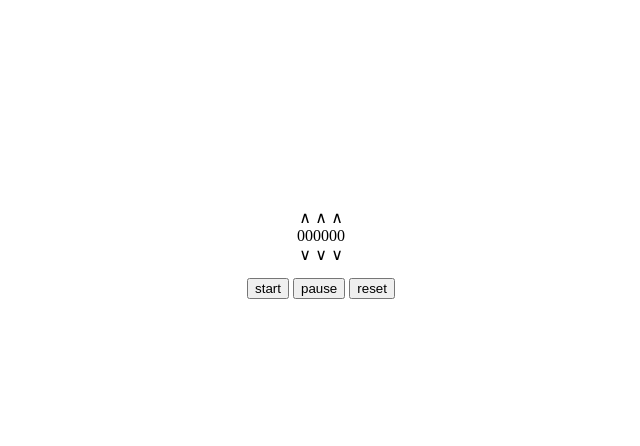
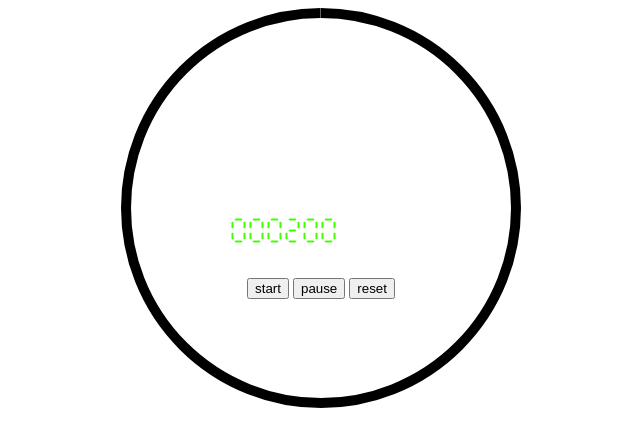
Before and after one commit to sspringer82/timer, a plain HTML site: page index.html in a window 1280 px wide. Shown: the whole page, without its empty margins (319-959 px from the left). Drawn offline with Linux system fonts and the light colour scheme.

Commit message:
Show digital numbers

```diff
--- a/index.html
+++ b/index.html
@@ -11,21 +11,7 @@
         <div id="container">
             <canvas id="timer" height="400" width="400"></canvas>
             <div id="display">
-                <div>
-                    <div data-modify-time='{"type": "hours", "direction": "up"}'>∧</div>
-                    <div id="hoursValue"></div>
-                    <div data-modify-time='{"type": "hours", "direction": "down"}'>∨</div>
-                </div>
-                <div>
-                    <div data-modify-time='{"type": "minutes", "direction": "up"}'>∧</div>
-                    <div id="minutesValue"></div>
-                    <div data-modify-time='{"type": "minute", "direction": "down"}'>∨</div>
-                </div>
-                <div>
-                    <div data-modify-time='{"type": "seconds", "direction": "up"}'>∧</div>
-                    <div id="secondsValue"></div>
-                    <div data-modify-time='{"type": "seconds", "direction": "down"}'>∨</div>
-                </div>
+                <canvas id="numbers" height="200" width="200"></canvas>
             </div>
             <div id="controls">
                 <button id="start">start</button>
@@ -34,6 +20,7 @@
             </div>
         </div>
 
+        <script src="numbers.js"></script>
         <script src="index.js"></script>
     </body>
 
--- a/index.js
+++ b/index.js
@@ -80,9 +80,20 @@
         const mm = Math.floor((this.currentTime - hh * 3600) / 60);
         const ss = Math.floor(this.currentTime - hh * 3600 - mm * 60);
 
-        this.hoursDisplay.innerHTML = this.padLeft(hh);
-        this.minutesDisplay.innerHTML = this.padLeft(mm);
-        this.secondsDisplay.innerHTML = this.padLeft(ss);
+        const el = document.getElementById('numbers');
+        const context = el.getContext('2d');
+
+        context.clearRect(0, 0, 200, 200);
+
+        const time = '' + this.padLeft(hh) + this.padLeft(mm) + this.padLeft(ss);
+
+        const number = new Numbers(context);
+        number.drawNumber(shapes[time[0]], 10.5, 10.5);
+        number.drawNumber(shapes[time[1]], 28.5, 10.5);
+        number.drawNumber(shapes[time[2]], 46.5, 10.5);
+        number.drawNumber(shapes[time[3]], 64.5, 10.5);
+        number.drawNumber(shapes[time[4]], 82.5, 10.5);
+        number.drawNumber(shapes[time[5]], 100.5, 10.5);
     }
 
     padLeft(value) {
@@ -125,6 +136,6 @@
 
 document.onreadystatechange = () => {
   if (document.readyState === 'complete') {
-    (new Timer(0, 0, 0)).init();
+    (new Timer(0, 2, 0)).init();
   }
 };
--- /dev/null
+++ b/numbers.js
@@ -0,0 +1,158 @@
+class Numbers {
+    constructor(ctx) {
+        this.ctx = ctx;
+        this.length = 1;
+        this.multiplier = 6;
+        this.margin = 2;
+        this.color = '#40ff00';
+    }
+
+    drawStandingShape(x, y) {
+        this.ctx.beginPath();
+        this.ctx.moveTo(x + this.length, y);
+        this.ctx.lineTo(x + 2 * this.length, y + this.length);
+        this.ctx.lineTo(x + 2 * this.length, y + this.length * this.multiplier);
+        this.ctx.lineTo(x + this.length, y + this.length * this.multiplier + this.length);
+        this.ctx.lineTo(x, y + this.length * this.multiplier);
+        this.ctx.lineTo(x, y + this.length);
+        this.ctx.closePath();
+        this.ctx.fillStyle = this.color;
+        this.ctx.fill();
+    }
+
+    drawLyingShape(x, y) {
+        this.ctx.beginPath();
+        this.ctx.moveTo(x, y + this.length);
+        this.ctx.lineTo(x + this.length, y);
+        this.ctx.lineTo(x + this.length + this.length * this.multiplier, y);
+        this.ctx.lineTo(x + 2 * this.length + this.length * this.multiplier, y + this.length);
+        this.ctx.lineTo(x + this.length + this.length * this.multiplier, y + 2 * this.length);
+        this.ctx.lineTo(x + this.length, y + 2 * this.length);
+        this.ctx.closePath();
+        this.ctx.fillStyle = this.color;
+        this.ctx.fill();
+    }
+
+    drawNumber(number, x, y) {
+        if (number === undefined) {
+            return;
+        }
+
+        if (number.leftTop) {
+            this.drawStandingShape(x, y + this.length + this.margin);
+        }
+        if (number.leftBottom) {
+            this.drawStandingShape(x, y + 2 * this.length + this.length * this.multiplier + 3 * this.margin);
+        }
+
+        if (number.middleTop) {
+            this.drawLyingShape(x + this.length + this.margin, y);
+        }
+        if (number.middleMiddle) {
+            this.drawLyingShape(x + this.length + this.margin, y + this.length + this.length * this.multiplier + 2 * this.margin);
+        }
+        if (number.middleBottom) {
+            this.drawLyingShape(x + this.length + this.margin, y + 2 * this.length + 2 * this.length * this.multiplier + 4 * this.margin);
+        }
+
+        if (number.rightTop) {
+            this.drawStandingShape(x + 2 * this.length + this.length * this.multiplier + 2 * this.margin, y + this.length + this.margin);
+        }
+        if (number.rightBottom) {
+            this.drawStandingShape(x + 2 * this.length + this.length * this.multiplier + 2 * this.margin, y + 2 * this.length + this.margin + this.length * this.multiplier + 2 * this.margin);
+        }
+    }
+}
+
+shapes = {
+    1: {
+        leftTop: false,
+        leftBottom: false,
+        middleTop: false,
+        middleMiddle: false,
+        middleBottom: false,
+        rightTop: true,
+        rightBottom: true
+    },
+    2: {
+        leftTop: false,
+        leftBottom: true,
+        middleTop: true,
+        middleMiddle: true,
+        middleBottom: true,
+        rightTop: true,
+        rightBottom: false
+    },
+    3: {
+        leftTop: false,
+        leftBottom: false,
+        middleTop: true,
+        middleMiddle: true,
+        middleBottom: true,
+        rightTop: true,
+        rightBottom: true
+    },
+    4: {
+        leftTop: true,
+        leftBottom: false,
+        middleTop: false,
+        middleMiddle: true,
+        middleBottom: false,
+        rightTop: true,
+        rightBottom: true
+    },
+    5: {
+        leftTop: true,
+        leftBottom: false,
+        middleTop: true,
+        middleMiddle: true,
+        middleBottom: true,
+        rightTop: false,
+        rightBottom: true
+    },
+    6: {
+        leftTop: true,
+        leftBottom: true,
+        middleTop: true,
+        middleMiddle: true,
+        middleBottom: true,
+        rightTop: false,
+        rightBottom: true
+    },
+    7: {
+        leftTop: false,
+        leftBottom: false,
+        middleTop: true,
+        middleMiddle: false,
+        middleBottom: false,
+        rightTop: true,
+        rightBottom: true
+    },
+    8: {
+        leftTop: true,
+        leftBottom: true,
+        middleTop: true,
+        middleMiddle: true,
+        middleBottom: true,
+        rightTop: true,
+        rightBottom: true
+    },
+    9: {
+        leftTop: true,
+        leftBottom: false,
+        middleTop: true,
+        middleMiddle: true,
+        middleBottom: true,
+        rightTop: true,
+        rightBottom: true
+    },
+    0: {
+        leftTop: true,
+        leftBottom: true,
+        middleTop: true,
+        middleMiddle: false,
+        middleBottom: true,
+        rightTop: true,
+        rightBottom: true
+    }
+}
```
